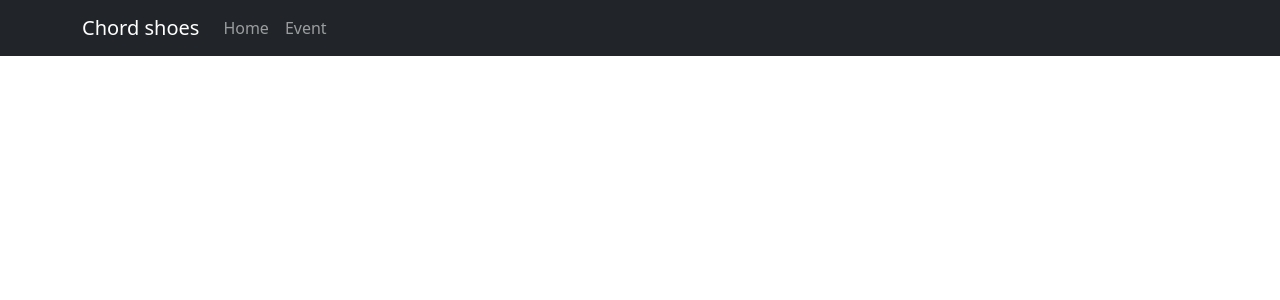
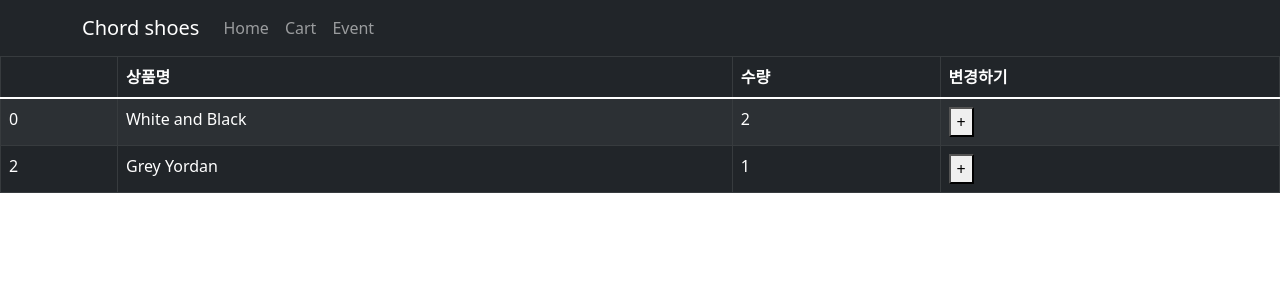
Before and after one commit to ChordCon/fristShop, a React (Create React App) app: page /cart in a window 1280 px wide. Shown: the top 300 px of the page. Built offline with nearby package versions, Linux system fonts and the light colour scheme.

Commit message:
5 commit

```diff
--- a/package.json
+++ b/package.json
@@ -3,6 +3,7 @@
   "version": "0.1.0",
   "private": true,
   "dependencies": {
+    "@reduxjs/toolkit": "^1.8.2",
     "@testing-library/jest-dom": "^5.16.4",
     "@testing-library/react": "^13.3.0",
     "@testing-library/user-event": "^13.5.0",
@@ -11,6 +12,7 @@
     "react": "^18.1.0",
     "react-bootstrap": "^2.4.0",
     "react-dom": "^18.1.0",
+    "react-redux": "^8.0.2",
     "react-router-dom": "^6.3.0",
     "react-scripts": "5.0.1",
     "web-vitals": "^2.1.4"
--- a/public/index.html
+++ b/public/index.html
@@ -9,7 +9,7 @@
       name="description"
       content="Web site created using create-react-app"
     />
-    <link rel="apple-touch-icon" href="%PUBLIC_URL%/logo192.png" />
+    <link rel="apple-touch-icon" href="/" />
     <!--
       manifest.json provides metadata used when your web app is installed on a
       user's mobile device or desktop. See https://developers.google.com/web/fundamentals/web-app-manifest/
--- a/src/App.js
+++ b/src/App.js
@@ -8,7 +8,7 @@ import Event from "./pages/event";
 import { Routes, Route, Outlet } from "react-router-dom";
 import date from "./data";
 import axios from "axios";
-// import { Button } from "bootstrap";
+import Cart from "./pages/Cart";
 
 function App() {
   let [shoes, setShoes] = useState(date);
@@ -87,6 +87,7 @@ function App() {
             }
           />
         </Route>
+        <Route path="/cart" element={<Cart />}></Route>
       </Routes>
     </div>
   );
--- a/src/GoodsList.js
+++ b/src/GoodsList.js
@@ -15,6 +15,7 @@ const GoodsList = (props) => {
         <img
           src={process.env.PUBLIC_URL + `/img/shoes${i + 1}.jpg`}
           width="80%"
+          alt=""
         />
         <h4>{props.shoes[i].title}</h4>
         <p>{props.shoes[i].price}</p>
--- a/src/Nav-bar.js
+++ b/src/Nav-bar.js
@@ -24,13 +24,13 @@ const NavbarF = () => {
           >
             Home
           </Nav.Link>
-          {/* <Nav.Link
+          <Nav.Link
             onClick={() => {
-              navigate("/detail");
+              navigate("/cart");
             }}
           >
-            Detail
-          </Nav.Link> */}
+            Cart
+          </Nav.Link>
           <Nav.Link
             onClick={() => {
               navigate("/event");
--- a/src/index.js
+++ b/src/index.js
@@ -4,15 +4,16 @@ import "./index.css";
 import App from "./App";
 import reportWebVitals from "./reportWebVitals";
 import { BrowserRouter } from "react-router-dom";
+import { Provider } from "react-redux";
+import store from "./store";
 
 const root = ReactDOM.createRoot(document.getElementById("root"));
 root.render(
-  <BrowserRouter>
-    <App />
-  </BrowserRouter>
+  <Provider store={store}>
+    <BrowserRouter>
+      <App />
+    </BrowserRouter>
+  </Provider>
 );
 
-// If you want to start measuring performance in your app, pass a function
-// to log results (for example: reportWebVitals(console.log))
-// or send to an analytics endpoint. Learn more: https://bit.ly/CRA-vitals
 reportWebVitals();
--- /dev/null
+++ b/src/pages/Cart.js
@@ -0,0 +1,47 @@
+import { Table } from "react-bootstrap";
+import { useDispatch, useSelector } from "react-redux";
+import { addCount } from "./../store";
+
+const Cart = () => {
+  let state = useSelector((state) => {
+    return state;
+  });
+  let dispatch = useDispatch();
+
+  return (
+    <div>
+      <Table striped bordered hover variant="dark">
+        <thead>
+          <tr>
+            <th></th>
+            <th>상품명</th>
+            <th>수량</th>
+            <th>변경하기</th>
+          </tr>
+        </thead>
+        <tbody>
+          {state.cart.map(function (a, i) {
+            return (
+              <tr key={i}>
+                <td>{state.cart[i].id}</td>
+                <td>{state.cart[i].name}</td>
+                <td>{state.cart[i].count}</td>
+                <td>
+                  <button
+                    onClick={() => {
+                      dispatch(addCount(state.cart[i].id));
+                    }}
+                  >
+                    +
+                  </button>
+                </td>
+              </tr>
+            );
+          })}
+        </tbody>
+      </Table>
+    </div>
+  );
+};
+
+export default Cart;
--- a/src/pages/detail.js
+++ b/src/pages/detail.js
@@ -1,5 +1,7 @@
 import { useEffect, useState } from "react";
 import { Nav } from "react-bootstrap";
+import { useDispatch } from "react-redux";
+import { addItem } from "../store";
 
 const Detail = (props) => {
   let [Ealert, setAlert] = useState(true);
@@ -29,6 +31,8 @@ const Detail = (props) => {
     };
   }, [tab]);
 
+  let dispatch = useDispatch();
+
   return (
     <div className={`container detailStart ${detailFade}`}>
       {Ealert === true ? (
@@ -39,6 +43,7 @@ const Detail = (props) => {
           <img
             src={process.env.PUBLIC_URL + `/img/shoes${props.mapNum + 1}.jpg`}
             width="80%"
+            alt=""
           />
         </div>
 
@@ -47,7 +52,20 @@ const Detail = (props) => {
           <p>{props.shoes[props.mapNum].content}</p>
           <p>{props.shoes[props.mapNum].price} 원</p>
 
-          <button className="btn btn-danger">주문하기</button>
+          <button
+            className="btn btn-danger"
+            onClick={() => {
+              dispatch(
+                addItem({
+                  id: props.mapNum,
+                  name: props.shoes[props.mapNum].title,
+                  count: 1,
+                })
+              );
+            }}
+          >
+            주문하기
+          </button>
         </div>
 
         <div className="mid-nav" style={{ marginTop: "30px" }}>
--- a/src/pages/event.js
+++ b/src/pages/event.js
@@ -1,4 +1,4 @@
-import { Routes, Route, Link, Outlet } from "react-router-dom";
+import { Outlet } from "react-router-dom";
 
 const Event = () => {
   return (
--- /dev/null
+++ b/src/store.js
@@ -0,0 +1,44 @@
+import { configureStore, createSlice } from "@reduxjs/toolkit";
+
+let user = createSlice({
+  name: "user",
+  initialState: "Kim",
+
+  reducers: {
+    changeName(state) {
+      return "John kim";
+    },
+  },
+});
+
+export let { changeName } = user.actions;
+
+let cart = createSlice({
+  name: "cart",
+  initialState: [
+    { id: 0, name: "White and Black", count: 2 },
+    { id: 2, name: "Grey Yordan", count: 1 },
+  ],
+  reducers: {
+    addCount(state, action) {
+      let idNum = state.findIndex((cart) => cart.id === action.payload);
+      state[idNum].count++;
+    },
+    addItem(state, action) {
+      let newItem = action.payload;
+      let sameItem = state.findIndex((cart) => cart.id === newItem.id);
+      console.log(sameItem);
+
+      sameItem === -1 ? state.push(action.payload) : state[sameItem].count++;
+    },
+  },
+});
+
+export let { addCount, addItem } = cart.actions;
+
+export default configureStore({
+  reducer: {
+    user: user.reducer,
+    cart: cart.reducer,
+  },
+});
```
Also changed, not shown: 2 other files (tests, documents, lock files or other folders).
